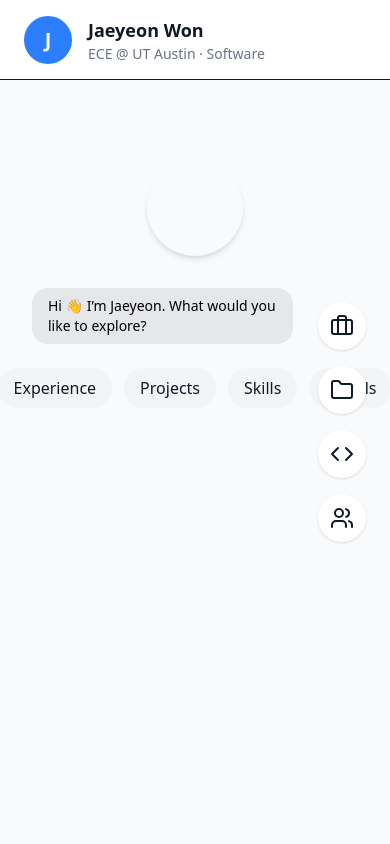
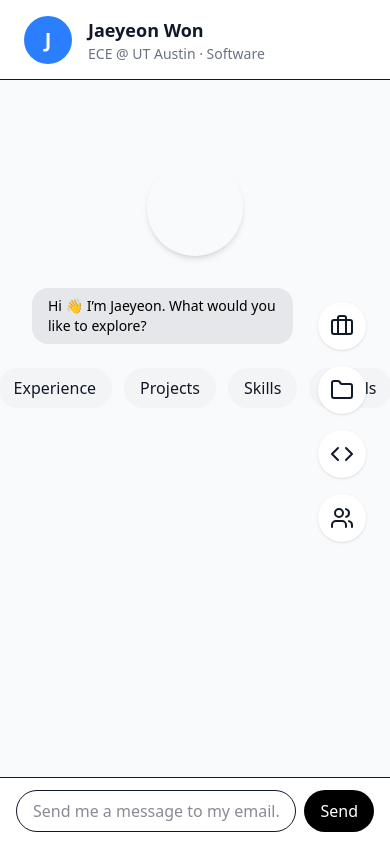
Before and after one commit to wjy0524/portfolio, a Next.js app: page / in a window 390 px wide. Built offline with nearby package versions, Linux system fonts and the light colour scheme; grey boxes are pictures that could not be loaded.

Commit message:
mobile compelete

```diff
--- /dev/null
+++ b/app/api/contact/route.ts
@@ -0,0 +1,19 @@
+import { Resend } from "resend";
+
+const resend = new Resend(process.env.RESEND_API_KEY);
+
+export async function POST(req: Request) {
+  const { message } = await req.json();
+  console.log("📨 incoming message:", message);
+  await resend.emails.send({
+    from: "Portfolio <onboarding@resend.dev>",
+    to: ["wonjaeyeon0524@gmail.com"],
+    subject: "📩 New Portfolio Message",
+    html: `
+      <p>You received a new message:</p>
+      <p>${message}</p>
+    `,
+  });
+
+  return Response.json({ success: true });
+}
--- /dev/null
+++ b/app/components/chat/ChatInput.tsx
@@ -0,0 +1,54 @@
+"use client";
+
+import { useState } from "react";
+
+type Props = {
+  onSend: (text: string) => Promise<void>;
+  disabled?: boolean;
+};
+
+export default function ChatInput({ onSend, disabled }: Props) {
+  const [value, setValue] = useState("");
+  const [isSending, setIsSending] = useState(false);
+
+  return (
+    <div className="fixed bottom-0 left-0 w-full z-40 bg-white border-t px-4 py-3">
+      <div className="max-w-5xl mx-auto flex gap-2">
+        <input
+          value={value}
+          disabled={disabled || isSending}
+          onChange={(e) => setValue(e.target.value)}
+          placeholder={
+            disabled
+              ? "You can send another message in a few seconds…"
+              : "Send me a message to my email..."
+          }
+          className="
+            flex-1 px-4 py-2
+            border rounded-full
+            focus:outline-none
+            disabled:bg-gray-100
+          "
+        />
+
+        <button
+          disabled={disabled || isSending}
+          onClick={async () => {
+            if (!value.trim()) return;
+            setIsSending(true);
+            await onSend(value);
+            setValue("");
+            setIsSending(false);
+          }}
+          className="
+            px-4 py-2 rounded-full
+            bg-black text-white
+            disabled:opacity-50
+          "
+        >
+          {isSending ? "Sending…" : "Send"}
+        </button>
+      </div>
+    </div>
+  );
+}
--- a/app/components/chat/ChatStream.tsx
+++ b/app/components/chat/ChatStream.tsx
@@ -18,6 +18,7 @@ import type { Message } from "@/types/chat";
 import { SKILLS } from "@/data/skills";
 import SkillBar from "./SkillBar";
 import MemojiAvatar from "@/components/avatar/MemojiAvatar";
+
 
 
 /* ------------------------
@@ -198,7 +199,6 @@ export default function ChatStream({ messages, setMessages }: Props) {
           );
         }
 
-
         return null;
       })}
 
@@ -209,7 +209,11 @@ export default function ChatStream({ messages, setMessages }: Props) {
       {!isTyping && (
         <ChatOptions onSelectSection={handleOptionClick} />
       )}
+
+      <section className="flex flex-col w-full max-w-5xl p-4 gap-6 pb-28"></section>
+
     </section>
+
   );
 }
 
--- a/app/page.tsx
+++ b/app/page.tsx
@@ -1,7 +1,6 @@
 "use client";
 
 import { useState } from "react";
-
 import Header from "./components/layout/Header";
 import ChatStream from "./components/chat/ChatStream";
 import RightDock from "./components/layout/RightDock";
@@ -13,6 +12,7 @@ import LeftSocialDock from "./components/layout/LeftSocialDock";
 import ExperienceSection from "./components/sections/ExperienceSection";
 import ProjectsSection from "./components/sections/ProjectsSection";
 import SkillsSection from "./components/sections/SkillsSection";
+import ChatInput from "./components/chat/ChatInput";
 
 import type { Message } from "@/types/chat";
 
@@ -40,6 +40,7 @@ export default function Page() {
 
   const [dockSection, setDockSection] = useState<DockSection>(null);
   const [isDockOpen, setIsDockOpen] = useState(false);
+  const [inputDisabled, setInputDisabled] = useState(false);
 
   return (
     <main className="relative min-h-screen bg-gray-50 overflow-x-hidden">
@@ -63,13 +64,10 @@ export default function Page() {
           </div>
         </aside>
 
-        {/* CENTER (Always visible) */}
-        <ChatStream
-          messages={messages}
-          setMessages={setMessages}
-        />
+        {/* CENTER */}
+        <ChatStream messages={messages} setMessages={setMessages} />
 
-        {/* RIGHT spacer (Desktop only) */}
+        {/* RIGHT spacer */}
         <aside className="hidden lg:block" />
       </div>
 
@@ -81,15 +79,74 @@ export default function Page() {
         }}
       />
 
-      <RightDock
-        isOpen={isDockOpen}
-        onClose={() => setIsDockOpen(false)}
-      >
+      <RightDock isOpen={isDockOpen} onClose={() => setIsDockOpen(false)}>
         {dockSection === "experience" && <ExperienceSection />}
         {dockSection === "projects" && <ProjectsSection />}
         {dockSection === "skills" && <SkillsSection />}
         {dockSection === "socials" && <Socials />}
       </RightDock>
+
+      {/* ================= CHAT INPUT ================= */}
+      <ChatInput
+        disabled={inputDisabled}
+        onSend={async (text) => {
+          const userId = Date.now();
+          const botId = userId + 1;
+
+          // 1️⃣ User message
+          setMessages((prev) => [
+            ...prev,
+            { id: userId, role: "user", content: text },
+            {
+              id: botId,
+              role: "bot",
+              content: "⏳ Sending your message…",
+            },
+          ]);
+
+          try {
+            const MIN_DELAY = 1400;
+
+            await Promise.all([
+              fetch("/api/contact", {
+                method: "POST",
+                headers: { "Content-Type": "application/json" },
+                body: JSON.stringify({ message: text }),
+              }),
+              new Promise((r) => setTimeout(r, MIN_DELAY)),
+            ]);
+
+            // 2️⃣ Bot success message
+            setMessages((prev) =>
+              prev.map((m) =>
+                m.id === botId
+                  ? {
+                      ...m,
+                      content:
+                        "✅ I've sent your message to my email! 🎉 I'll get back to you shortly.",
+                    }
+                  : m
+              )
+            );
+
+            // Disable input for 5 seconds to prevent spamming
+            setInputDisabled(true);
+            setTimeout(() => setInputDisabled(false), 5000);
+          } catch {
+            setMessages((prev) =>
+              prev.map((m) =>
+                m.id === botId
+                  ? {
+                      ...m,
+                      content:
+                        "❌ Something went wrong. Please try again later.",
+                    }
+                  : m
+              )
+            );
+          }
+        }}
+      />
     </main>
   );
 }
--- a/package.json
+++ b/package.json
@@ -15,6 +15,7 @@
     "react": "19.2.3",
     "react-dom": "19.2.3",
     "react-icons": "^5.5.0",
+    "resend": "^6.6.0",
     "tailwind-merge": "^3.4.0"
   },
   "devDependencies": {
```
Also changed, not shown: 2 other files (tests, documents, lock files or other folders).
